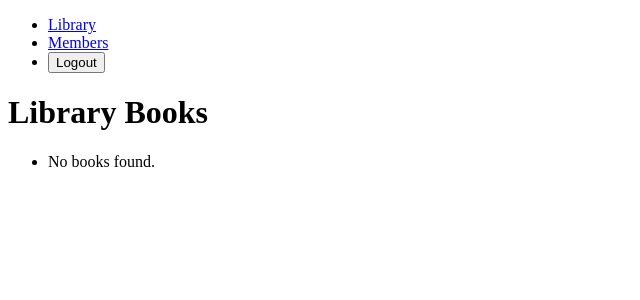
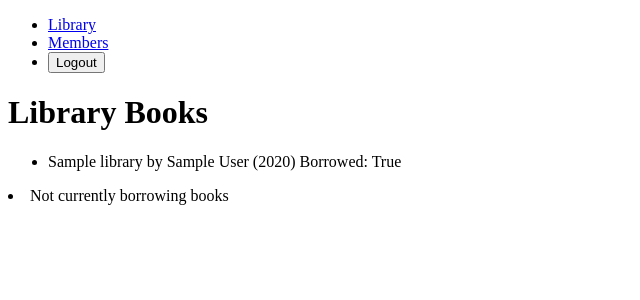
Before and after one commit to zoinn/Library-Manager-NODRF, a Django app: page /library/ in a window 1280 px wide. Shown: the top 300 px of the page, without its empty margins (0-640 px from the left). Run offline with Django 5.2, Linux system fonts and the light colour scheme; tables that the repository leaves empty hold one stand-in row (values such as "Sample post").

Commit message:
update: each member can see their borrowed books and when they are due and models have been adjusted to allow null fields

```diff
--- a/library_manager/library_app/models.py
+++ b/library_manager/library_app/models.py
@@ -1,10 +1,17 @@
 from django.db import models
+# Create your models here.
 
-# Create your models here.
+
 class Member(models.Model):
+    roles = (
+        ('admin', 'Admin'),
+        ('member', 'Member')
+    )
+
     member_username = models.CharField(max_length=32, unique=True)
     member_first_name = models.CharField(max_length=32)
     member_last_name = models.CharField(max_length=32)
+    member_role = models.CharField(choices=roles, blank=True, null=True)
 
     def __str__(self):
         return f"{self.member_first_name} {self.member_last_name}"
@@ -14,8 +21,8 @@
     book_author = models.CharField(max_length=64)
     book_year = models.IntegerField()
     book_borrowed = models.BooleanField(default=False)
-    book_holder = models.ForeignKey(Member, on_delete=models.CASCADE)
-    book_return_date = models.DateField()
+    book_holder = models.ForeignKey(Member, on_delete=models.CASCADE, blank=True, null=True)
+    book_return_date = models.DateField(blank=True, null=True)
 
     def __str__(self):
         return f"{self.book_name} by {self.book_author} ({self.book_year})"
--- a/library_manager/library_app/templates/library.html
+++ b/library_manager/library_app/templates/library.html
@@ -21,10 +21,17 @@
     <h1>Library Books</h1>
     <ul>
         {% for book in books %}
-            <li>{{ book.book_name }} by {{ book.book_author }} ({{ book.book_year }})</li>
+            <li>{{ book.book_name }} by {{ book.book_author }} ({{ book.book_year }}) Borrowed: {{book.book_borrowed}}</li>
         {% empty %}
             <li>No books found.</li>
         {% endfor %}
     </ul>
+    <div>
+        {% for book in borrowedBooks %}
+            <li>{{ book.book_name }} by {{ book.book_author }} ({{ book.book_year }}) due {{book.book_return_date}}</li>
+        {% empty %}
+            <li>Not currently borrowing books</li>
+        {% endfor %}
+    </div>
 </body>
 </html>
--- a/library_manager/library_app/templates/login.html
+++ b/library_manager/library_app/templates/login.html
@@ -13,5 +13,11 @@
         <input type="password" id="password" name="password"><br><br>
         <input type="submit" value="Submit">
      </form>
+
+    {% if error_message %}
+    <div id="popup" class="popup active">
+        {{ error_message }}
+    </div>
+    {% endif %}
 </body>
 </html>
--- a/library_manager/library_app/views.py
+++ b/library_manager/library_app/views.py
@@ -1,7 +1,7 @@
-from django.http import HttpResponseRedirect, HttpResponse
+from django.http import HttpResponseRedirect, HttpResponse, JsonResponse
 from django.shortcuts import render
 from django.contrib.auth import authenticate
-
+from .models import Library, Member
 
 # Create your views here.
 
@@ -14,18 +14,33 @@
             return HttpResponseRedirect('/library/')
         else:
             request.session['login'] = False
-            return HttpResponse("Incorrect Credentials: 401")
+            return render(request, 'login.html', {
+                'error_message': 'Incorrect Credentials'
+            })
     return render(request, 'login.html')
 
+def library(request):
+    queryset = Library.objects.all()
+    if request.session.get('login', True):
+        return render(request, 'library.html', {
+            'books': queryset,
+            'borrowedBooks': getBorrowedBooks(request.session.get('username'))
+        })
 
-def library(request):
-    if request.session.get('login', True):
-        return render(request, 'library.html')
+def getBorrowedBooks(username):
+    try:
+        member = Member.objects.get(member_username=username)
+        if member:
+            borrowedBooks = Library.objects.filter(book_holder=member)
+            return borrowedBooks
+    except:
+        return Library.objects.none()
 
 
 def member(request):
+    queryset = Member.objects.all()
     if request.session.get('login', True):
-        return render(request, 'member.html')
+        return render(request, 'member.html', { 'members': queryset })
 
 def logout(request):
     request.session['login'] = True
```
